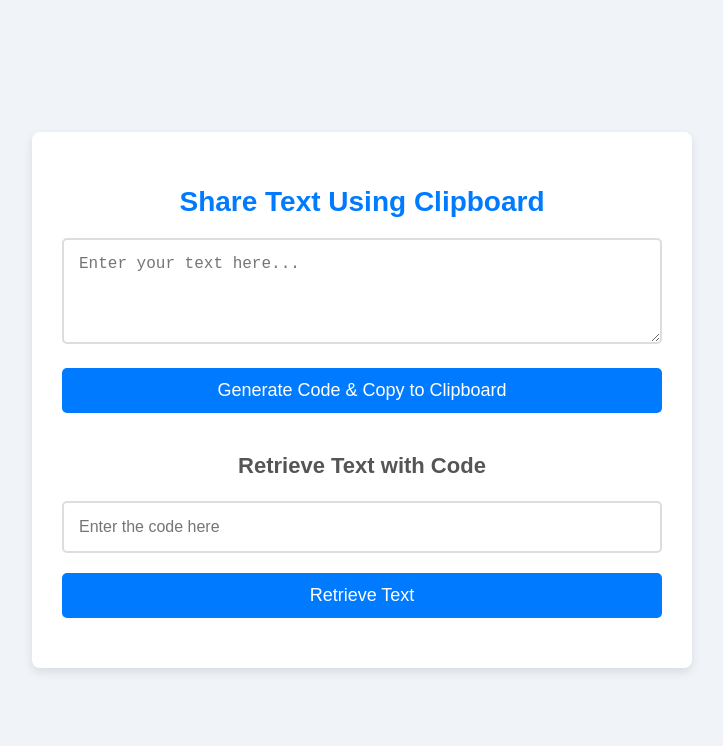
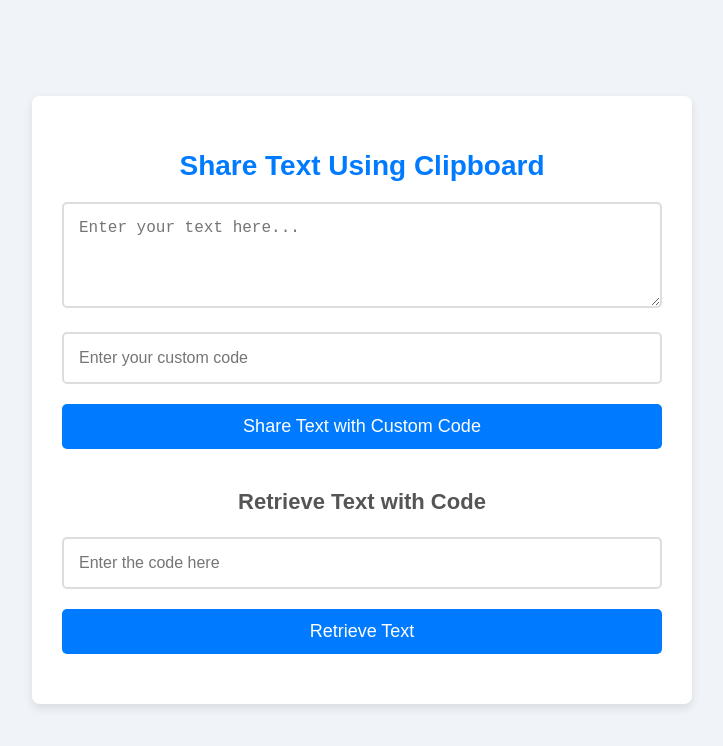
Before and after one commit to Prinnce123/share, a plain HTML site: page index.html in a window 1280 px wide. Shown: the whole page, without its empty margins (278-1001 px from the left). Drawn offline with Linux system fonts and the light colour scheme.

Commit message:
Update index.html

```diff
--- a/index.html
+++ b/index.html
@@ -113,9 +113,10 @@
     <div class="container">
         <h2>Share Text Using Clipboard</h2>
 
-        <!-- User A Section: Text input & Generate Code -->
+        <!-- User A Section: Text input & Custom Code -->
         <textarea id="textArea" placeholder="Enter your text here..." rows="4"></textarea><br>
-        <button onclick="generateCode()">Generate Code & Copy to Clipboard</button>
+        <input type="text" id="customCode" placeholder="Enter your custom code" /><br>
+        <button onclick="shareText()">Share Text with Custom Code</button>
 
         <div id="info"></div>
 
@@ -130,27 +131,29 @@
     <script>
         let codeStore = {}; // Temporary storage for code-text mapping
 
-        // Function to generate code and copy it to clipboard
-        function generateCode() {
+        // Function to share text with custom code
+        function shareText() {
             const text = document.getElementById('textArea').value;
-            if (text.trim() !== '') {
-                const code = 'dogis' + Math.random().toString(36).substring(2, 10); // Random code
-                codeStore[code] = text; // Store the mapping
+            const customCode = document.getElementById('customCode').value.trim();
 
-                // Update the UI with code and message
+            if (text.trim() !== '' && customCode !== '') {
+                // Store the text with the provided custom code
+                codeStore[customCode] = text;
+
+                // Provide feedback to the user
                 document.getElementById('info').innerHTML = `
-                    <p class="success">Code Generated: <strong>${code}</strong></p>
-                    <p class="success">The code has been copied to your clipboard. Share it with another user.</p>
+                    <p class="success">Text Shared Successfully!</p>
+                    <p class="success">Use the code <strong>${customCode}</strong> to retrieve the text.</p>
                 `;
 
-                // Copy the generated code to clipboard
-                navigator.clipboard.writeText(code).then(() => {
+                // Copy the code to clipboard
+                navigator.clipboard.writeText(customCode).then(() => {
                     console.log('Code copied to clipboard!');
                 }).catch(err => {
                     console.error('Error copying code to clipboard:', err);
                 });
             } else {
-                alert("Please enter some text.");
+                alert("Please enter both text and a custom code.");
             }
         }
 
```
